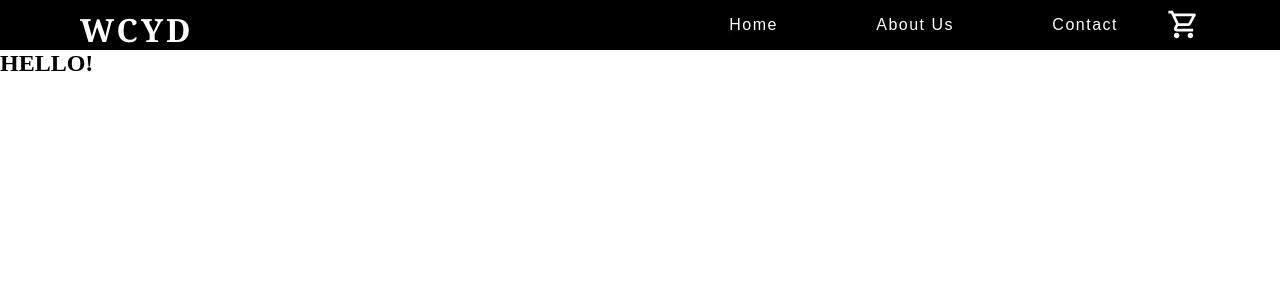
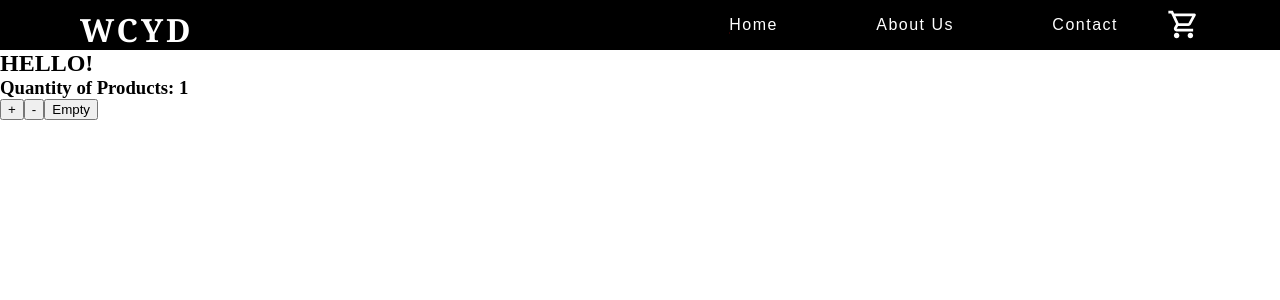
Before and after one commit to 3rooks/Desafios-React-JS, a React (Create React App) app: page / in a window 1280 px wide. Shown: the top 300 px of the page. Built offline with nearby package versions, Linux system fonts and the light colour scheme.

Commit message:
Cuarto-Desafio

```diff
--- a/src/App.js
+++ b/src/App.js
@@ -1,10 +1,12 @@
 import Header from "./components/header/Header";
 import ItemListContainer from "./components/itemListContainer/ItemListContainer";
+import ItemCount from "./components/itemCount/ItemCount";
 
 const App = () => (
   <>
     <Header />
     <ItemListContainer greeting="HELLO!" />
+    <ItemCount stock={20} initial={1} />
   </>
 );
 export default App;
--- /dev/null
+++ b/src/components/itemCount/ItemCount.js
@@ -0,0 +1,40 @@
+import { useState } from "react";
+
+const ItemCount = ({ stock, initial }) => {
+  const [counter, setCount] = useState(initial);
+
+  const increase = () => {
+    // if (counter === stock) {
+    //   setCount(stock);
+    // } else {
+    //   setCount(counter + initial);
+    // }
+    counter === stock ? setCount(stock) : setCount(counter + initial);
+  };
+
+  const decrease = () => {
+    // if (counter === initial) {
+    //   setCount(initial);
+    // } else {
+    //   setCount(counter - initial);
+    // }
+    counter === initial ? setCount(initial) : setCount(counter - initial);
+  };
+
+  const empty = () => {
+    if (counter > initial) {
+      setCount(1);
+    }
+  };
+
+  return (
+    <div>
+      <h3>Quantity of Products: {counter}</h3>
+      <button onClick={increase}>+</button>
+      <button onClick={decrease}>-</button>
+      <button onClick={empty}>Empty</button>
+    </div>
+  );
+};
+
+export default ItemCount;
```
